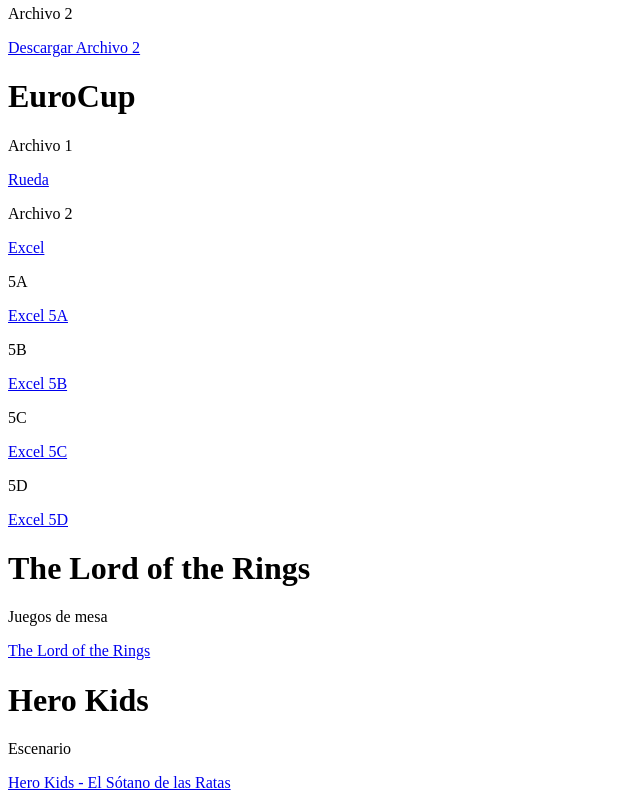
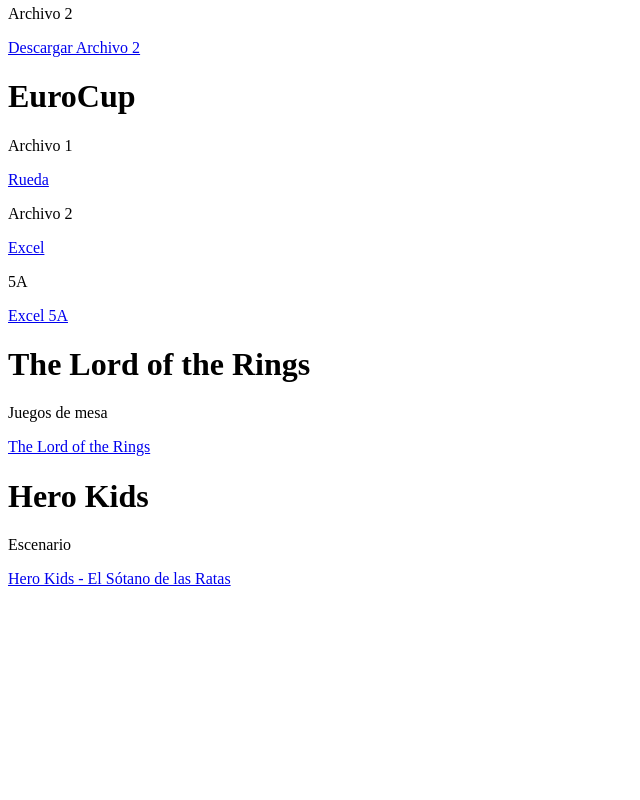
Before and after one commit to agent007utrera/test, a plain HTML site: page index.html in a window 1280 px wide. Shown: the part 687-1487 px from the top of the page, without its empty margins (0-640 px from the left). After the commit the page ends 1283 px from the top, so only its background shows below. Drawn offline with Linux system fonts and the light colour scheme.

Commit message:
Add files via upload

```diff
--- a/index.html
+++ b/index.html
@@ -93,12 +93,6 @@
         <a href="archivos/euro.xlsx" download>Excel</a>
         <p>5A</p>
         <a href="https://docs.google.com/spreadsheets/d/1LxPYwWodY3ygxti_lnTt4RMl5r8PLArQ/edit?usp=sharing&ouid=114449747404473684266&rtpof=true&sd=true" download>Excel 5A</a>
-	<p>5B</p>
-        <a href="https://docs.google.com/spreadsheets/d/1cLdaPMb4mJWXEBDbjeS_n7qBL08jNpI9/edit?usp=sharing&ouid=114449747404473684266&rtpof=true&sd=true" download>Excel 5B</a>
-	<p>5C</p>
-        <a href="https://docs.google.com/spreadsheets/d/1oqzZYql5PgaPkvA9LD9IuG00MRj5VWv9/edit?usp=sharing&ouid=114449747404473684266&rtpof=true&sd=true" download>Excel 5C</a>
-	<p>5D</p>
-        <a href="https://docs.google.com/spreadsheets/d/1yORPc1GpCciyYxkoSP4bjnICq-n3U6Pt/edit?usp=sharing&ouid=114449747404473684266&rtpof=true&sd=true" download>Excel 5D</a>
     </div>
 
     <h1>The Lord of the Rings</h1>
```
